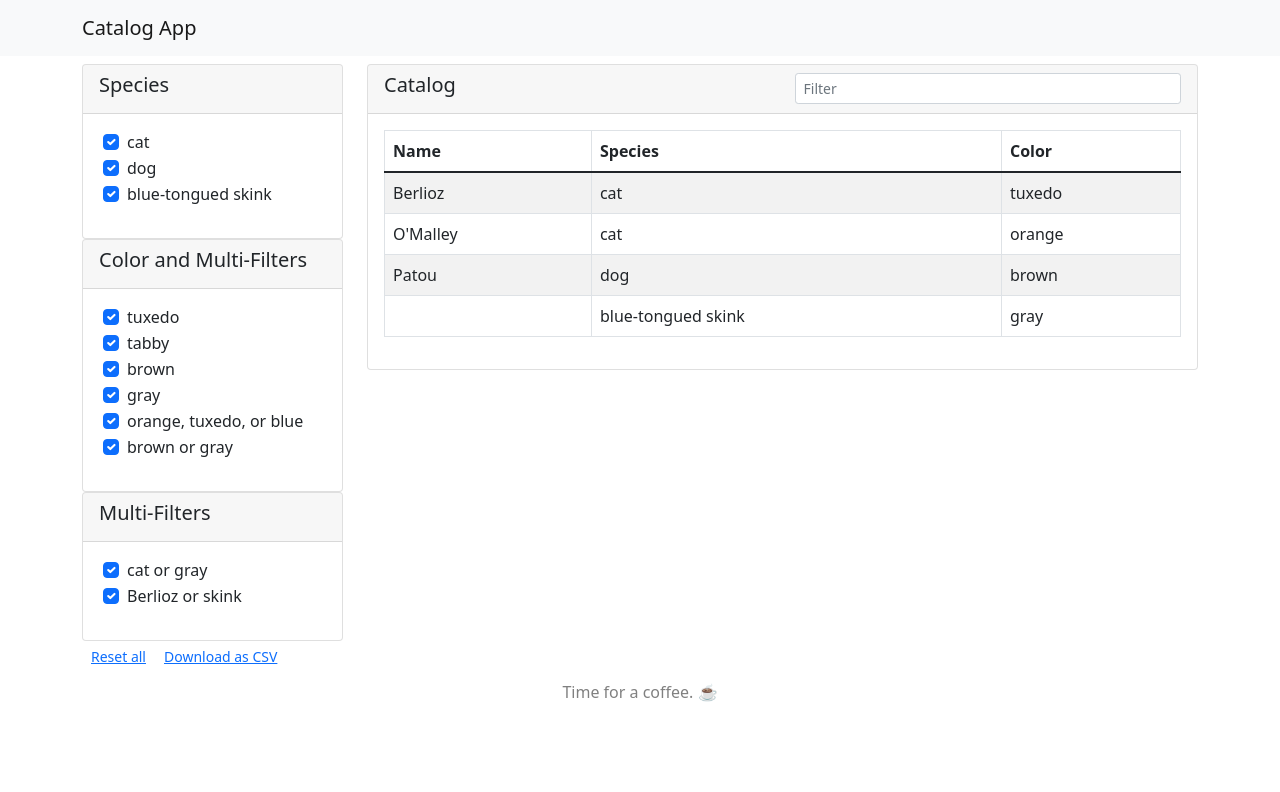
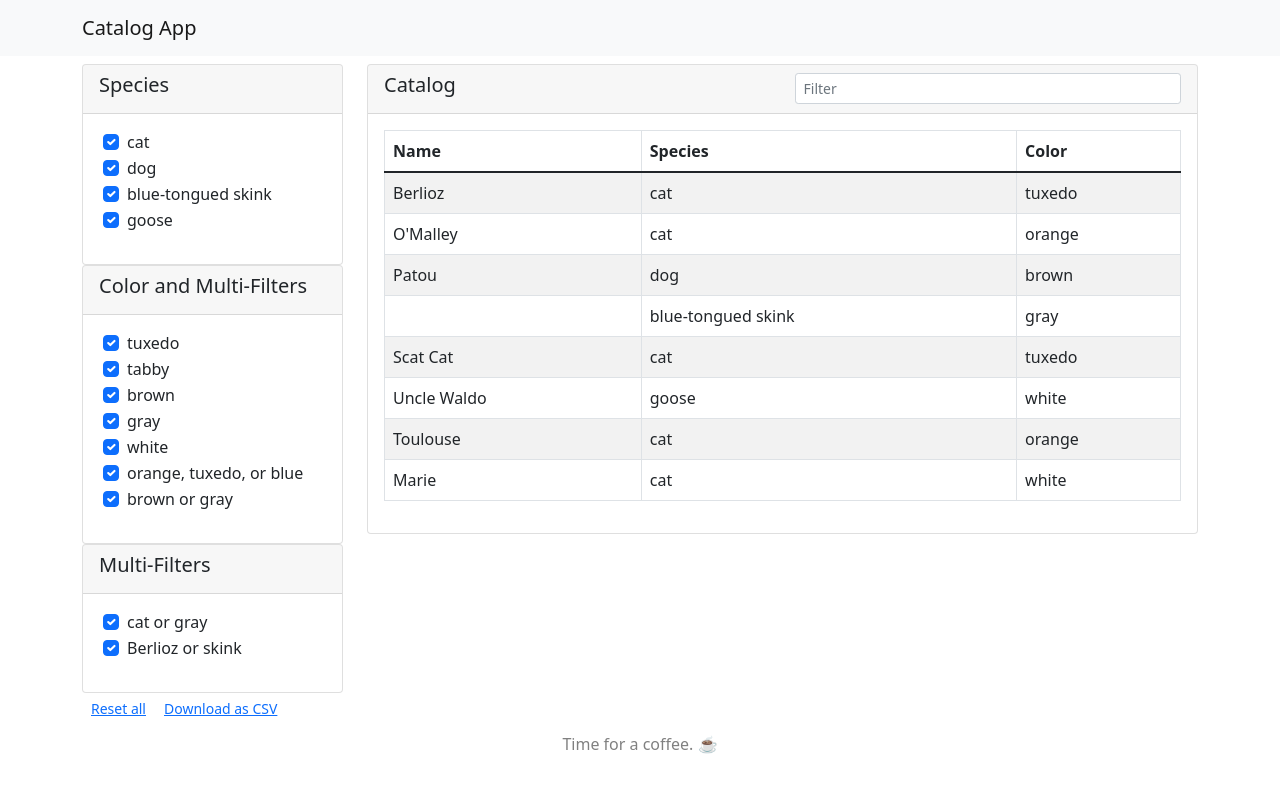
Before and after one commit to neapsix/catalog-app, a React (Create React App) app: page / in a window 1280 px wide. Shown: the top 792 px of the page. Built offline with nearby package versions, Linux system fonts and the light colour scheme.

Commit message:
Add more test data

```diff
--- a/src/App.js
+++ b/src/App.js
@@ -55,6 +55,31 @@ const db = [
         id: 4,
         species: 'blue-tongued skink',
         color: 'gray',
+    },
+    {
+        id: 6,
+        name: 'Scat Cat',
+        species: 'cat',
+        color: 'tuxedo',
+    },
+    {
+        id: 7,
+        name: 'Uncle Waldo',
+        species: 'goose',
+        color: 'white',
+        possessions: 'great hat',
+    },
+    {
+        id: 8,
+        name: 'Toulouse',
+        species: 'cat',
+        color: 'orange',
+    },
+    {
+        id: 1,
+        name: 'Marie',
+        species: 'cat',
+        color: 'white',
     },
 ]
 
```
